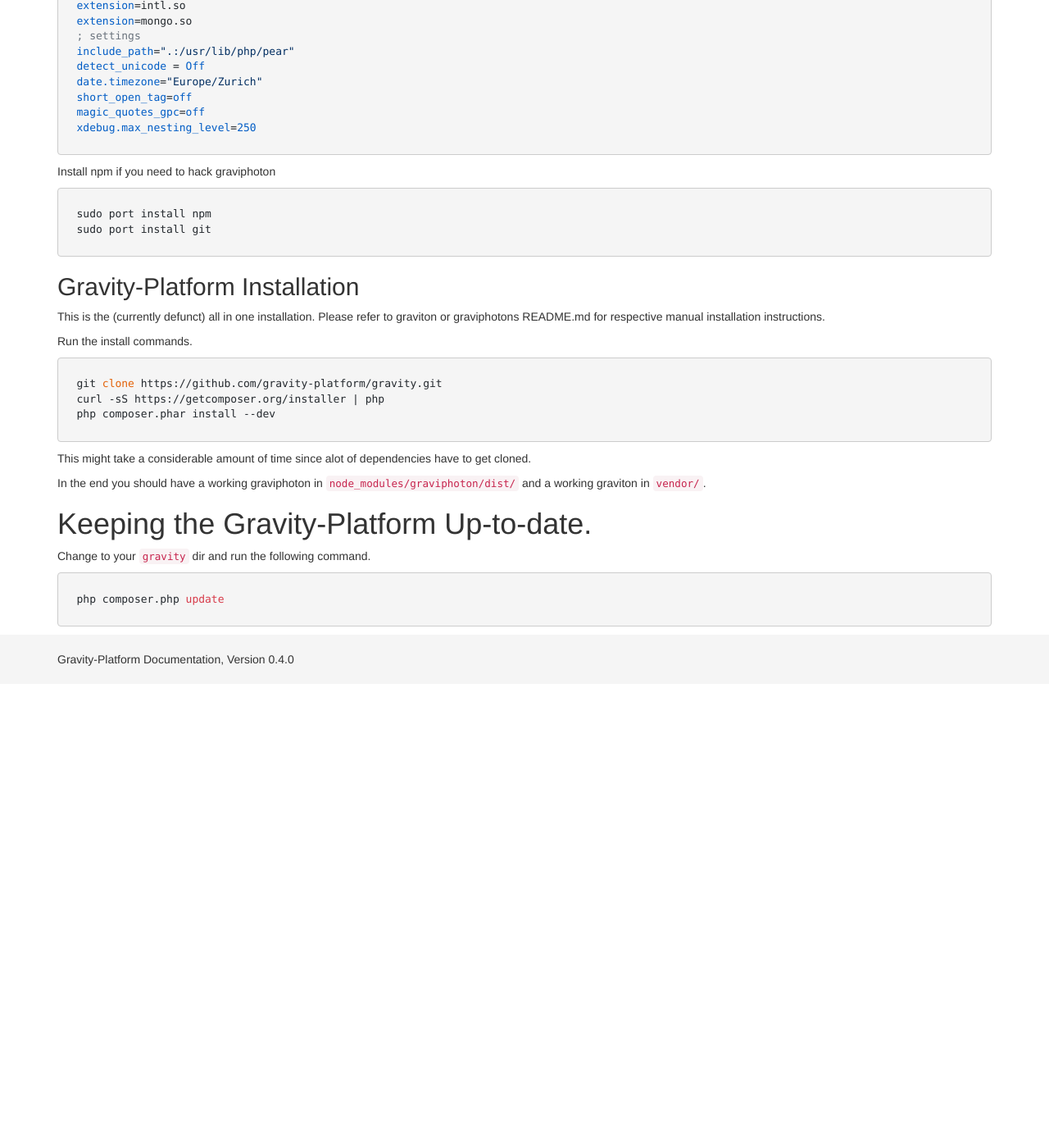
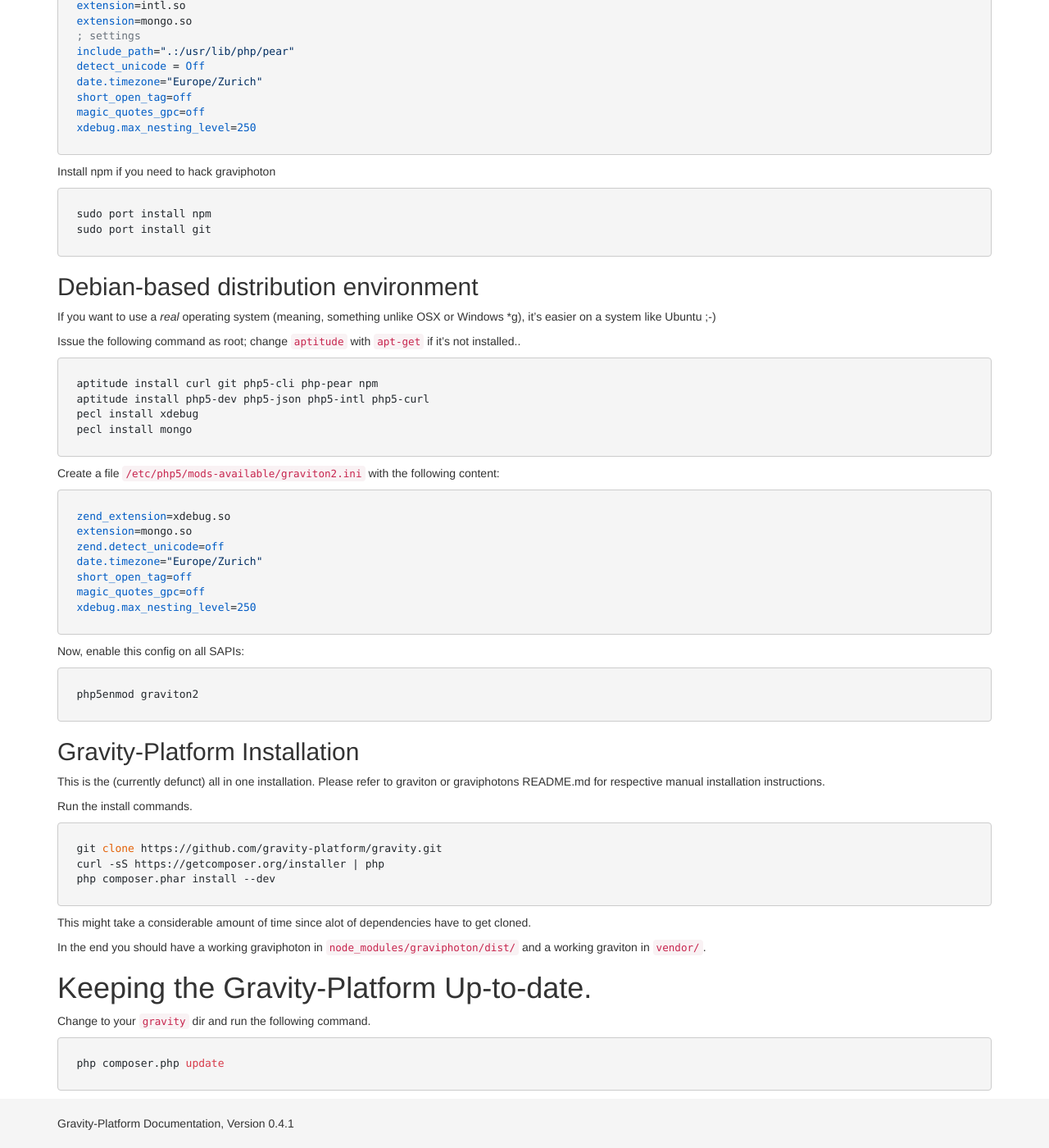
Before and after one commit to gravity-platform/doc, a Jekyll site: the page built from install.md, in a window 1280 px wide and 1400 px high, scrolled down 851 px. Shown: the whole window at 82% size. Built offline with Jekyll 4.4.1, drawn with Linux system fonts in a browser that asks for light colours; nearby versions of some CDN libraries; Markdown is read by kramdown in place of the engine named in the settings; before the commit the page ends 1685 px from its top, so only the background shows below that.

Commit message:
some install help for non-osx-based systems.. ;-)

`````diff
--- a/_config.yml
+++ b/_config.yml
@@ -1,4 +1,4 @@
 markdown: redcarpet
 redcarpet:
   extensions: ["no_intra_emphasis", "fenced_code_blocks", "autolink", "tables", "with_toc_data"]
-version: 0.4.0
+version: 0.4.1
--- a/install.md
+++ b/install.md
@@ -60,6 +60,37 @@ sudo port install npm
 sudo port install git
 ````
 
+## Debian-based distribution environment
+
+If you want to use a *real* operating system (meaning, something unlike OSX or Windows *g), it's easier on a system like Ubuntu ;-)
+
+Issue the following command as root; change `aptitude` with `apt-get` if it's not installed..
+
+```bash
+aptitude install curl git php5-cli php-pear npm
+aptitude install php5-dev php5-json php5-intl php5-curl
+pecl install xdebug
+pecl install mongo
+```
+
+Create a file `/etc/php5/mods-available/graviton2.ini` with the following content:
+
+```ini
+zend_extension=xdebug.so
+extension=mongo.so
+zend.detect_unicode=off
+date.timezone="Europe/Zurich"
+short_open_tag=off
+magic_quotes_gpc=off
+xdebug.max_nesting_level=250
+```
+
+Now, enable this config on all SAPIs:
+
+```bash
+php5enmod graviton2
+```
+
 ## Gravity-Platform Installation
 
 This is the (currently defunct) all in one installation. Please refer to graviton
`````
Also changed, not shown: 1 other file.
